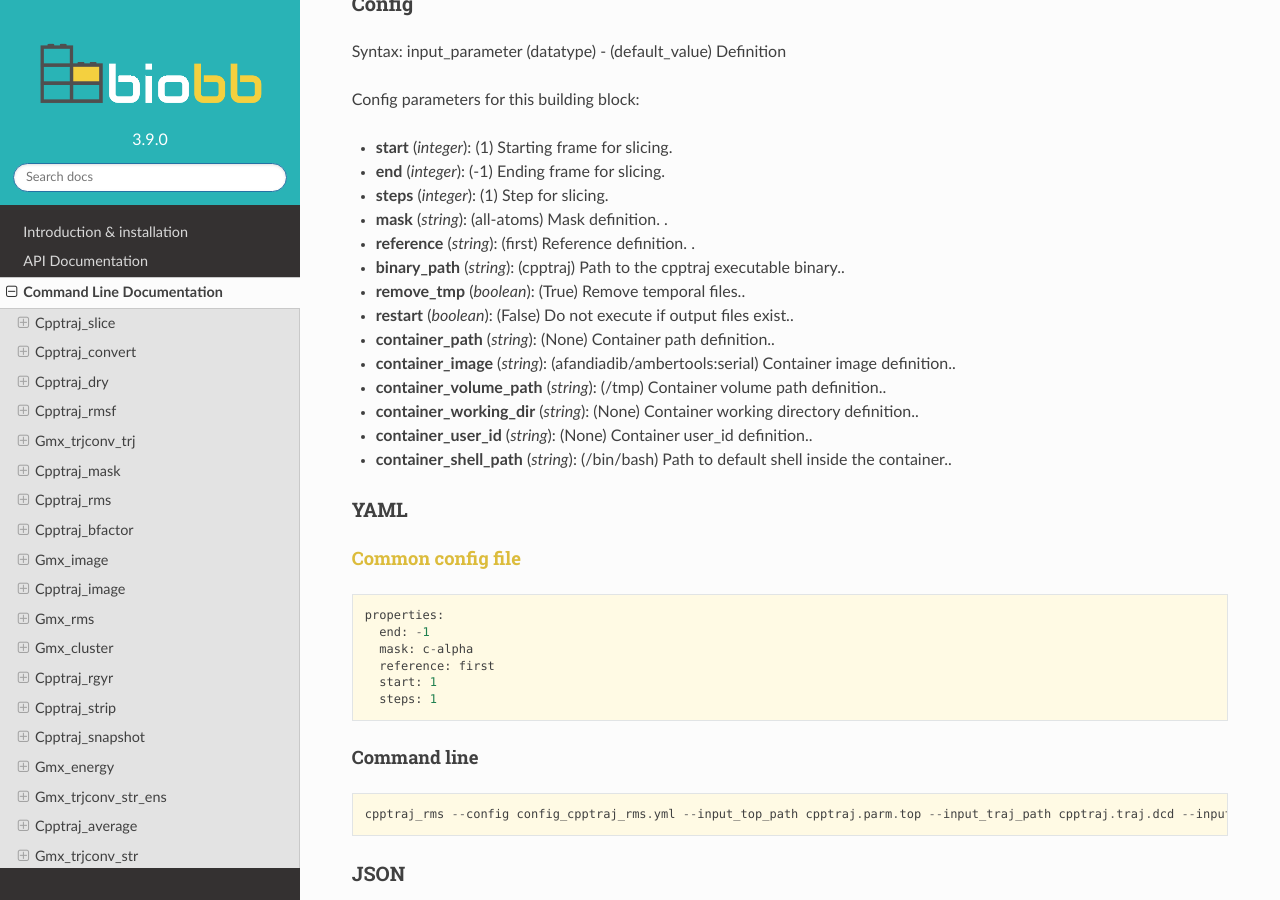
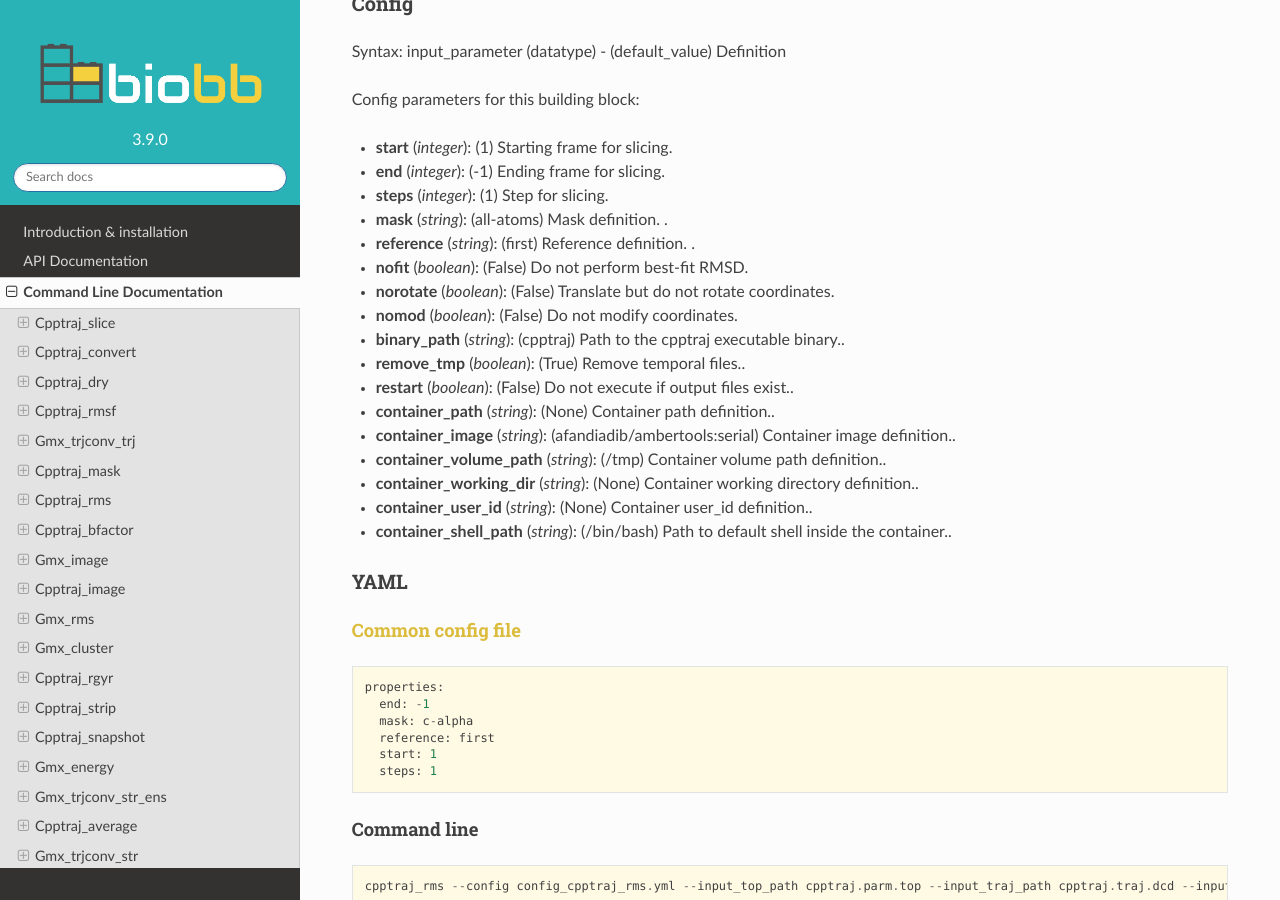
Before and after one commit to bioexcel/biobb_analysis, a Sphinx documentation site: the page built from biobb_analysis/docs/source/command_line.md, in a window 1280 px wide and 900 px high, scrolled down 20189 px. Built offline with Sphinx 7.4.7 and the Read the Docs theme 2.0.0, drawn with Linux system fonts in a browser that asks for light colours.

Commit message:
Read the docs

```diff
--- a/biobb_analysis/docs/source/command_line.md
+++ b/biobb_analysis/docs/source/command_line.md
@@ -808,6 +808,9 @@ Config parameters for this building block:
 * **steps** (*integer*): (1) Step for slicing.
 * **mask** (*string*): (all-atoms) Mask definition. .
 * **reference** (*string*): (first) Reference definition. .
+* **nofit** (*boolean*): (False) Do not perform best-fit RMSD.
+* **norotate** (*boolean*): (False) Translate but do not rotate coordinates.
+* **nomod** (*boolean*): (False) Do not modify coordinates.
 * **binary_path** (*string*): (cpptraj) Path to the cpptraj executable binary..
 * **remove_tmp** (*boolean*): (True) Remove temporal files..
 * **restart** (*boolean*): (False) Do not execute if output files exist..
```
